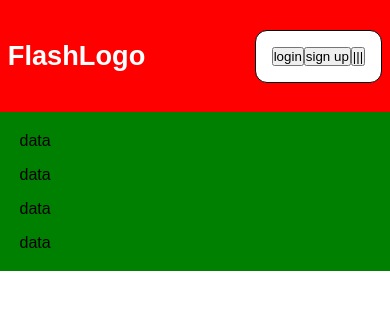
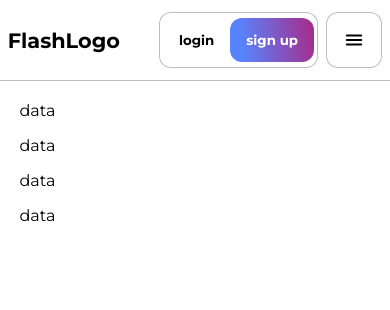
Before and after one commit to vitygo/aiflashcardapp-frontend, a React (Vite) app: page / in a window 390 px wide. Shown: the top 310 px of the page. Built offline with nearby package versions, Linux system fonts and the light colour scheme.

Commit message:
add mobile header

```diff
--- a/package.json
+++ b/package.json
@@ -12,6 +12,7 @@
   "dependencies": {
     "react": "^19.1.1",
     "react-dom": "^19.1.1",
+    "react-icons": "^5.5.0",
     "react-router-dom": "^7.9.4"
   },
   "devDependencies": {
--- a/src/components/Header/Header.jsx
+++ b/src/components/Header/Header.jsx
@@ -1,14 +1,16 @@
-import styles from './Header.module.css'
+import styles from "./Header.module.css";
+import { IoMenu } from "react-icons/io5";
+import {useState} from 'react'
 
 
-export default function Header(){
-    return(
+export default function Header() {
+  const [menuOpen, setMenuOpen] = useState(true)
+
+  return (
     <header className={styles.header}>
       <div className={styles.leftHeader}>
-                <div className={styles.logo}>
-                    FlashLogo
-                </div>
-                <ul className={styles.headerMenu}>
+        <div className={styles.logo}>FlashLogo</div>
+        <ul className={`${styles.headerMenu} ${menuOpen? styles.openMenu : ""}`}>
           <li className={styles.headerMenuElement}>data</li>
           <li className={styles.headerMenuElement}>data</li>
           <li className={styles.headerMenuElement}>data</li>
@@ -18,11 +20,10 @@ export default function Header(){
       <div className={styles.rightHeader}>
         <div className={styles.buttons}>
           <button className={styles.headerButton}>login</button>
-                    <button className={styles.headerButton}>sign up</button>
-                    <button className={styles.hamburgerMenu}>|||</button>
+          <button className={`${styles.headerButton} ${styles.signUpButton}`}>sign up</button>
         </div>
+        <button className={styles.hamburgerMenu} onClick={() => setMenuOpen(prev => !prev)}><IoMenu size="22px"/></button>
       </div>
-
     </header>
-    )
+  );
 }
--- a/src/components/Header/Header.module.css
+++ b/src/components/Header/Header.module.css
@@ -1,18 +1,19 @@
-
+@import url('https://fonts.googleapis.com/css2?family=Montserrat:ital,wght@0,100..900;1,100..900&display=swap');
 *{
-    font-family: sans-serif;
+    font-family: "Montserrat", sans-serif;
 }
 
 
 .header{
     position: fixed;
     width: 100%;
-    height: 7rem;
-    background: red;
+    height: 5rem;
+    background: rgb(255, 255, 255);
     display: flex;
     align-items: center;
     justify-content: space-between;
     padding: 2%;
+
 
 
 
@@ -22,30 +23,44 @@
 .leftHeader{
     display: flex;
 
+
+}
+
+.rightHeader{
+    display: flex;
+    gap: 0.5rem;
 }
 
 .logo{
     display: flex;
     align-items: center;
     justify-content: center;
-    color: white;
+    color: rgb(0, 0, 0);
     font-weight: bold;
-    font-size: 1.7rem;
+    font-size: 1.3rem;
+
 
 }
 
 .headerMenu{
     position: absolute;
-    display: flex;
+    display: none;
     flex-direction: column;
     top: 100%;
     left: 0;
     width: 100%;
-    background: green;
+    background: rgb(255, 255, 255);
     padding: 5%;
     gap: 1rem;
+    border-top: 1px solid rgba(0, 0, 0, 0.258);
+    height: 100vh;
 
 
+
+}
+
+.headerMenu.openMenu{
+    display: flex;
 }
 
 
@@ -53,9 +68,49 @@
     list-style: none;
 }
 
+button{
+    border: none;
+    background: none;
+    font-weight: bold;
+
+}
+
+.headerButton{
+    padding: 1rem;
+}
+
+.signUpButton{
+    background: linear-gradient(80deg, rgba(89, 131, 252, 1) 16%, rgba(169, 41, 136, 1) 100%);
+    color: white;
+    height: 90%;
+    padding: 1rem;
+    border-radius: 12px;
+    display: flex;
+    align-items: center;
+    justify-content: center;
+
+
+}
+
 .buttons{
-    padding: 1rem;
-    border: 1px solid black;
+    padding: 0.2rem;
+    border: 1px solid rgba(0, 0, 0, 0.258);
     background: white;
     border-radius: 12px;
+    display: flex;
+    align-items: center;
+
 }
+
+.hamburgerMenu{
+    background: white;
+    color: rgb(0, 0, 0);
+    height: 90%;
+    padding: 1rem;
+    border-radius: 12px;
+    display: flex;
+    align-items: center;
+    justify-content: center;
+    border: 1px solid rgba(0, 0, 0, 0.258);
+
+}
```
Also changed, not shown: 1 other file (tests, documents, lock files or other folders). Lines whose indentation alone changed are shown as unchanged.
